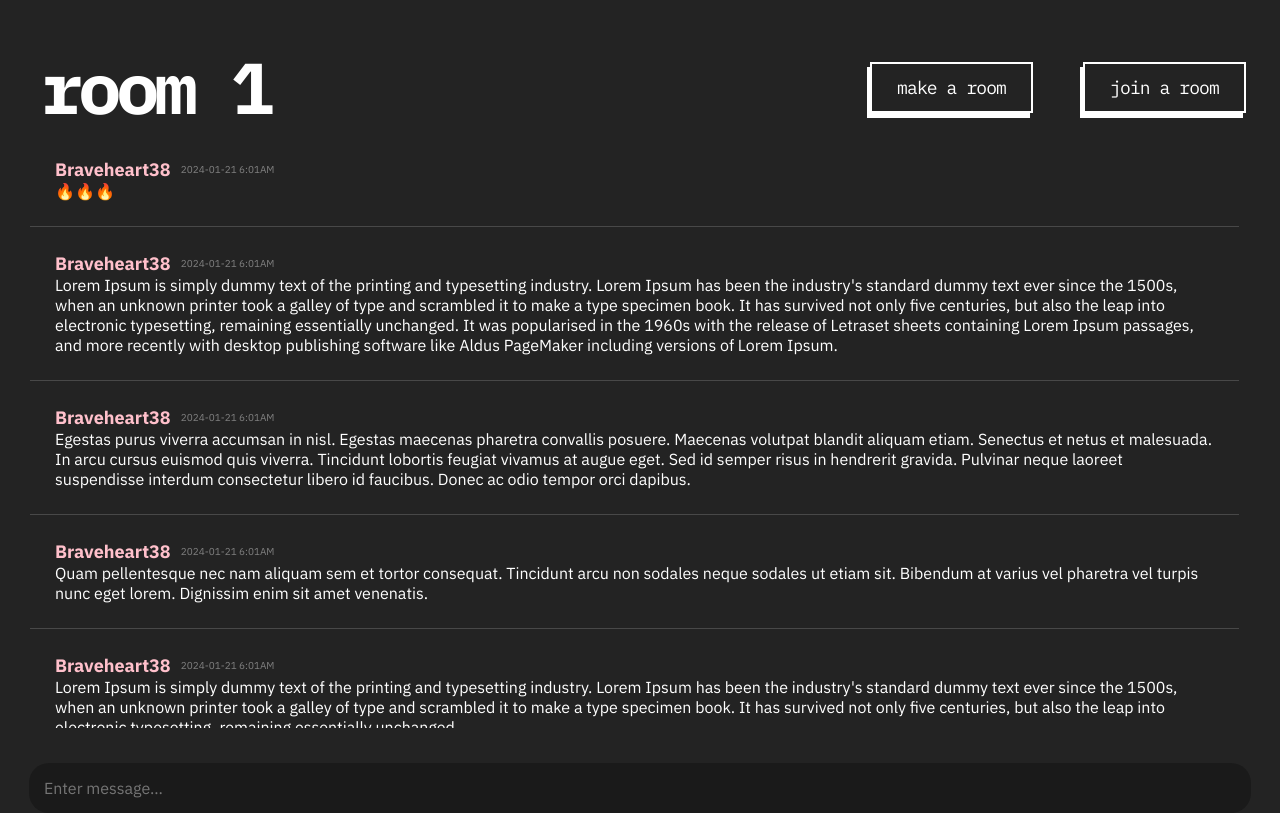
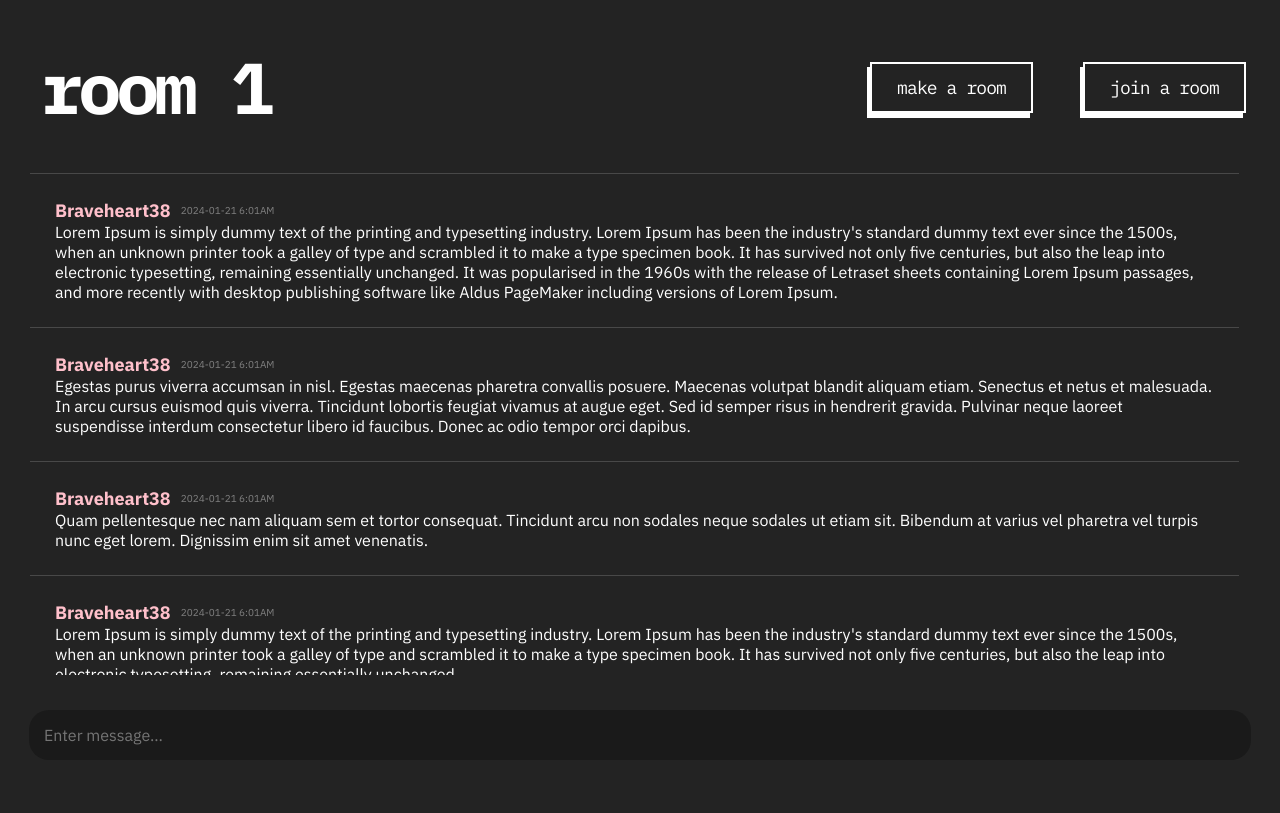
Before and after one commit to Chris034/cache, a React (Create React App) app in the folder client/: page /chat-room/1 in a window 1280 px wide. Built offline with nearby package versions, Linux system fonts and the light colour scheme.

Commit message:
Fixed ui bug in chatroom

```diff
--- a/client/src/pages/ChatRoom.tsx
+++ b/client/src/pages/ChatRoom.tsx
@@ -37,6 +37,7 @@ const ChatBoxContainer = styled.div`
     flex-grow: 1;
     box-sizing: border-box;
     max-height: 83vh;
+    overflow: hidden
 `;
 
 const ChatBoxViewContainer = styled.div`
@@ -49,10 +50,9 @@ const ChatBoxViewContainer = styled.div`
 const ChatBoxInputContainer = styled.div`
     box-sizing: border-box;
     width: 100%;
-    height: 50px;
-    padding-top: 15px;
+    min-height: 50px;
+    margin-top: 15px;
     flex-shrink: 0;
-
 `;
 
 const ChatRoom = (): React.JSX.Element => {
```
